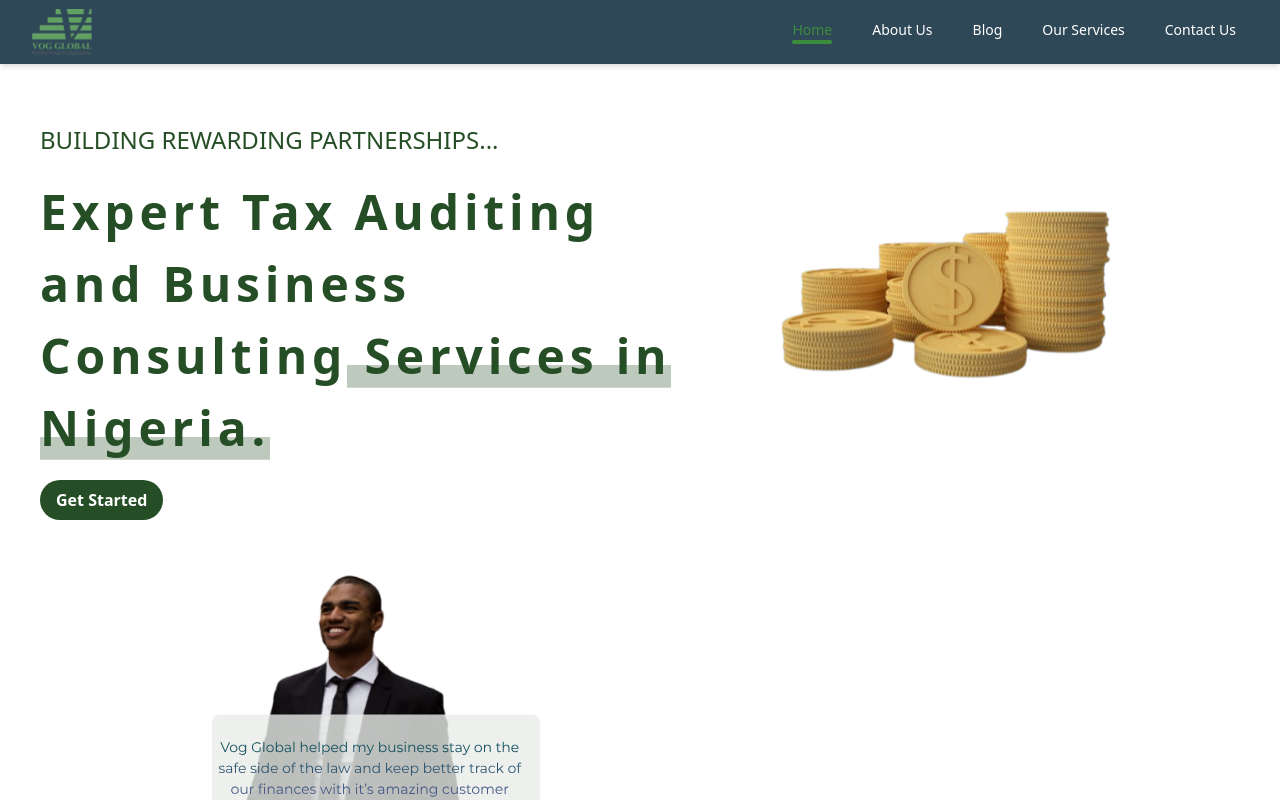
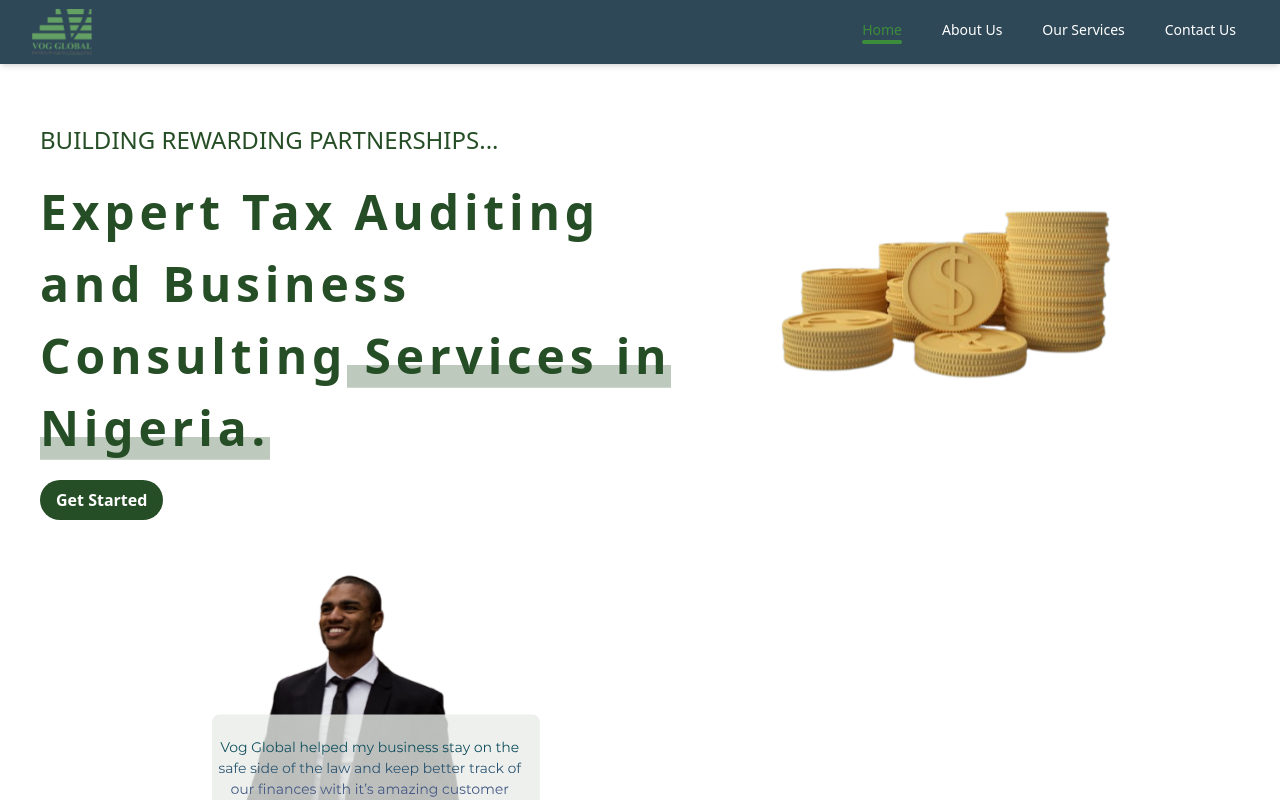
Before and after one commit to raji2004/vog-tech, a Next.js app: page / in a window 1280 px wide. Shown: the top 800 px of the page. Built offline with nearby package versions, Linux system fonts and the light colour scheme; no server answers.

Commit message:
Removed blog page first

```diff
--- a/src/components/nav.tsx
+++ b/src/components/nav.tsx
@@ -9,7 +9,7 @@ import { cn } from "@/lib/utils";
 const navigationMenuItems = [
     { title: "Home", href: "/" },
     { title: "About Us", href: "/about" },
-    { title: "Blog", href: "/blog" },
+    // { title: "Blog", href: "/blog" },
     { title: "Our Services", href: "/services" },
     { title: "Contact Us", href: "/contact" },
 ];
```
